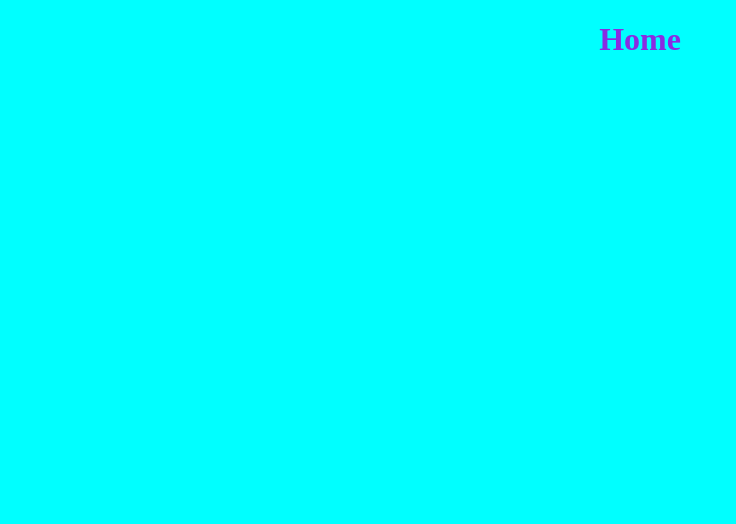
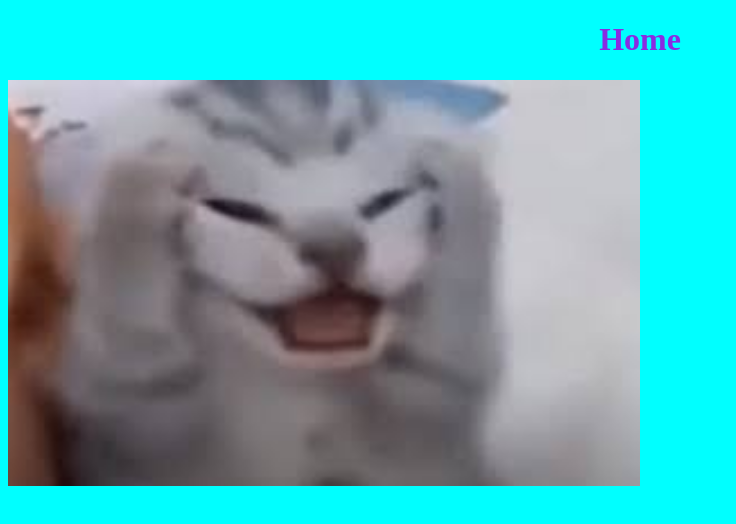
Before and after one commit to bogdanholod/proekt, a plain HTML site: page index.html in a window 1280 px wide. Shown: the whole page, without its empty margins (0-736 px from the left). Drawn offline with Linux system fonts and the light colour scheme.

Commit message:
додав картинку

```diff
--- a/index.html
+++ b/index.html
@@ -8,5 +8,6 @@
 </head>
 <body>
 <h1 align="center">Home</h1>
+<img src="jhjhjh.jfif" class="lama">
 </body>
 </html>
--- a/style.css
+++ b/style.css
@@ -4,3 +4,6 @@ body{
 h1{
     color: blueviolet;
 }
+.lama{
+    width: 50%;
+}
```
Also changed, not shown: jhjhjh.jfif (added).
